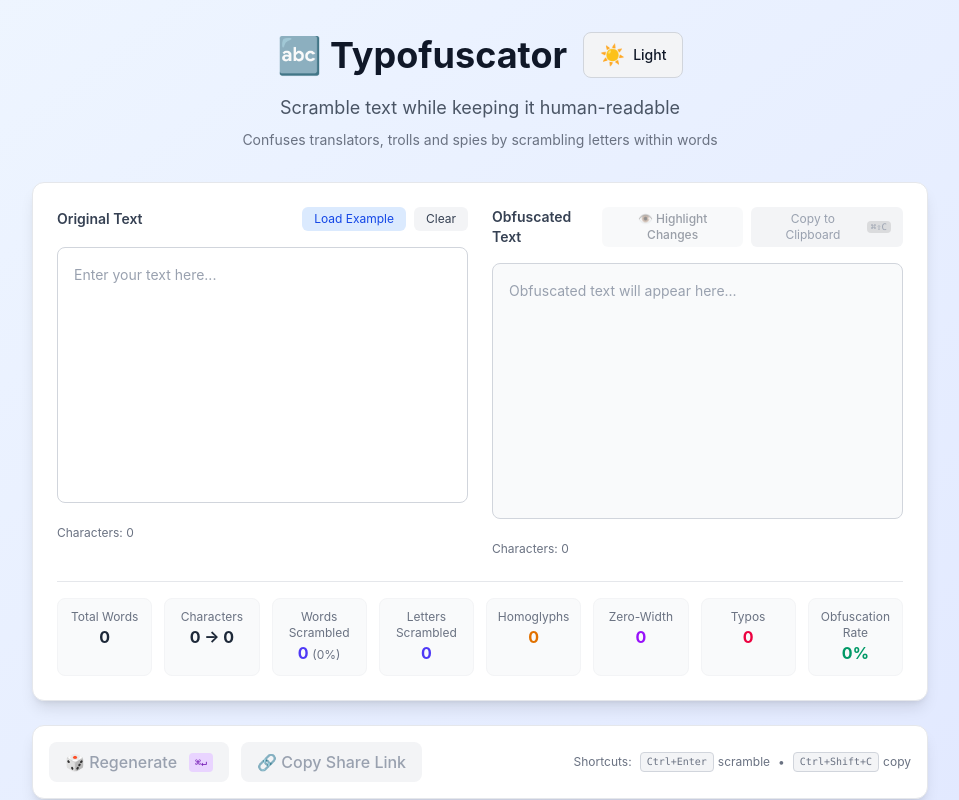
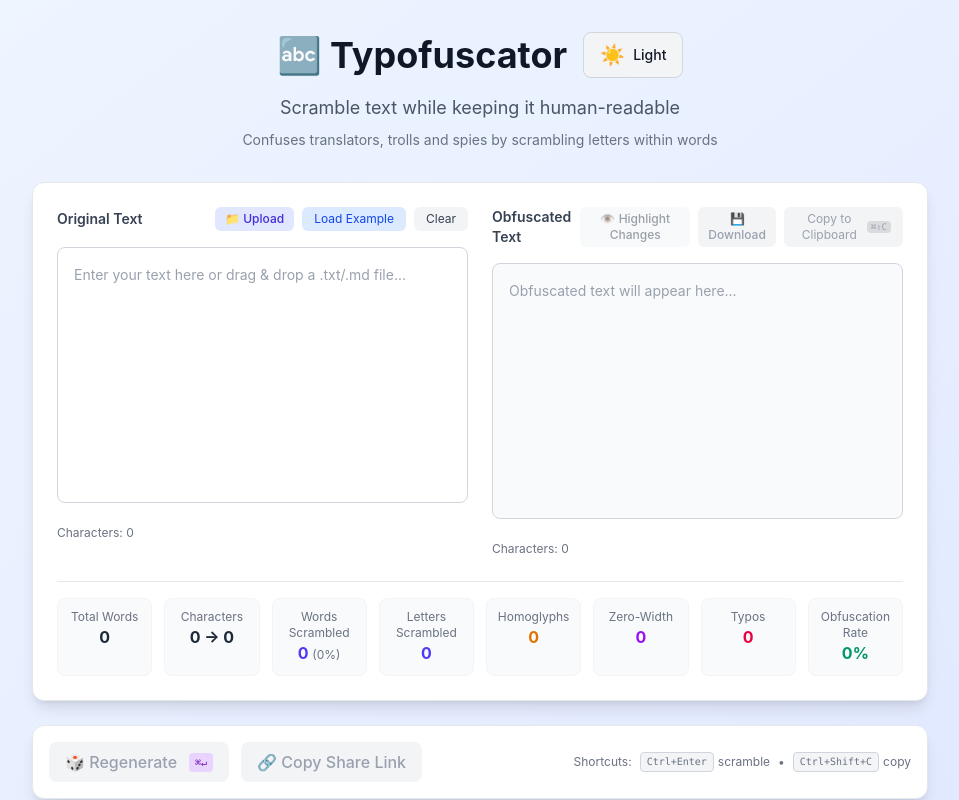
Before and after one commit to mhajder/typofuscator, a SvelteKit app: page / in a window 1280 px wide. Shown: the top 800 px of the page, without its empty margins (160-1119 px from the left). Built offline with nearby package versions, Linux system fonts and the light colour scheme.

Commit message:
feat(app): add document drag-and-drop file upload and text export

```diff
--- a/eslint.config.js
+++ b/eslint.config.js
@@ -71,7 +71,9 @@ export default [
 				alert: 'readonly',
 				localStorage: 'readonly',
 				URLSearchParams: 'readonly',
-				KeyboardEvent: 'readonly'
+				KeyboardEvent: 'readonly',
+				File: 'readonly',
+				DragEvent: 'readonly'
 			}
 		},
 		rules: {
--- a/src/routes/+page.svelte
+++ b/src/routes/+page.svelte
@@ -41,6 +41,8 @@
 	let shareSuccess = $state(false);
 	let showDiff = $state(false);
 	let canShare = $state(false);
+	let isDragging = $state(false);
+	let uploadedFileName = $state<string | null>(null);
 	let mounted = $state(false);
 
 	function loadStateFromUrl() {
@@ -176,6 +178,48 @@
 	function clearAll() {
 		manualOutput = null;
 		inputText = '';
+		uploadedFileName = null;
+	}
+
+	async function loadFileContent(file: File) {
+		try {
+			const content = await file.text();
+			inputText = content;
+			manualOutput = null;
+			uploadedFileName = file.name;
+		} catch (err) {
+			console.error('Failed to read file:', err);
+		}
+	}
+
+	function handleFileDrop(event: DragEvent) {
+		event.preventDefault();
+		isDragging = false;
+		const file = event.dataTransfer?.files?.[0];
+		if (file) {
+			loadFileContent(file);
+		}
+	}
+
+	function handleFileInput(event: Event) {
+		const target = event.target as HTMLInputElement;
+		const file = target.files?.[0];
+		if (file) {
+			loadFileContent(file);
+			target.value = '';
+		}
+	}
+
+	function downloadObfuscatedFile() {
+		if (!outputText) return;
+		const blob = new Blob([outputText], { type: 'text/plain;charset=utf-8' });
+		const url = URL.createObjectURL(blob);
+		const a = document.createElement('a');
+		a.href = url;
+		const baseName = uploadedFileName ? uploadedFileName.replace(/\.[^/.]+$/, '') : 'typofuscated';
+		a.download = `${baseName}-obfuscated.txt`;
+		a.click();
+		URL.revokeObjectURL(url);
 	}
 
 	function onInputChange() {
@@ -380,7 +424,19 @@
 						<label for="input" class="block text-sm font-semibold text-gray-700 dark:text-gray-300">
 							Original Text
 						</label>
-						<div class="flex gap-2">
+						<div class="flex gap-2 items-center">
+							<label
+								class="cursor-pointer text-xs bg-indigo-100 hover:bg-indigo-200 dark:bg-indigo-900/60 dark:hover:bg-indigo-800 text-indigo-700 dark:text-indigo-300 px-2.5 py-1 rounded-md transition-colors inline-flex items-center gap-1 font-medium"
+								title="Upload .txt or .md file"
+							>
+								📁 Upload
+								<input
+									type="file"
+									accept=".txt,.md,.text"
+									class="hidden"
+									onchange={handleFileInput}
+								/>
+							</label>
 							<button
 								onclick={loadExample}
 								class="text-xs bg-blue-100 hover:bg-blue-200 dark:bg-blue-900 dark:hover:bg-blue-800 text-blue-700 dark:text-blue-200 px-3 py-1 rounded-md transition-colors"
@@ -399,11 +455,30 @@
 						id="input"
 						bind:value={inputText}
 						oninput={onInputChange}
-						placeholder="Enter your text here..."
-						class="w-full h-64 p-4 border border-gray-300 dark:border-gray-600 rounded-lg focus:ring-2 focus:ring-indigo-500 dark:focus:ring-indigo-400 focus:border-transparent resize-none text-sm leading-relaxed bg-white dark:bg-gray-900 text-gray-900 dark:text-gray-100 placeholder-gray-400 dark:placeholder-gray-500"
-					></textarea>
-					<div class="text-xs text-gray-500 dark:text-gray-400">
-						Characters: {inputText.length}
+						ondragover={(e) => {
+							e.preventDefault();
+							isDragging = true;
+						}}
+						ondragleave={(e) => {
+							e.preventDefault();
+							isDragging = false;
+						}}
+						ondrop={handleFileDrop}
+						placeholder="Enter your text here or drag & drop a .txt/.md file..."
+						class="w-full h-64 p-4 border rounded-lg focus:ring-2 focus:ring-indigo-500 dark:focus:ring-indigo-400 focus:border-transparent resize-none text-sm leading-relaxed bg-white dark:bg-gray-900 text-gray-900 dark:text-gray-100 placeholder-gray-400 dark:placeholder-gray-500 transition-colors"
+						class:border-dashed={isDragging}
+						class:border-indigo-500={isDragging}
+						class:bg-indigo-50={isDragging}
+						class:dark:bg-indigo-950={isDragging}
+						class:border-gray-300={!isDragging}
+						class:dark:border-gray-600={!isDragging}></textarea>
+					<div class="flex justify-between items-center text-xs text-gray-500 dark:text-gray-400">
+						<span>Characters: {inputText.length}</span>
+						{#if uploadedFileName}
+							<span class="text-indigo-600 dark:text-indigo-400 font-medium truncate max-w-[200px]"
+								>📄 {uploadedFileName}</span
+							>
+						{/if}
 					</div>
 				</div>
 
@@ -433,6 +508,14 @@
 								title="Toggle visual diff highlighting changes"
 							>
 								{showDiff ? '📝 Raw Text' : '👁️ Highlight Changes'}
+							</button>
+							<button
+								onclick={downloadObfuscatedFile}
+								disabled={!outputText}
+								class="text-xs hover:bg-blue-200 dark:hover:bg-blue-800 disabled:bg-gray-100 dark:disabled:bg-gray-700 disabled:text-gray-400 dark:disabled:text-gray-500 px-2.5 py-1 rounded-md transition-colors inline-flex items-center gap-1 bg-blue-100 dark:bg-blue-900/60 text-blue-700 dark:text-blue-300 font-medium"
+								title="Download obfuscated text as a file"
+							>
+								💾 Download
 							</button>
 							<button
 								onclick={copyToClipboard}
```
Also changed, not shown: 1 other file (tests, documents, lock files or other folders).
